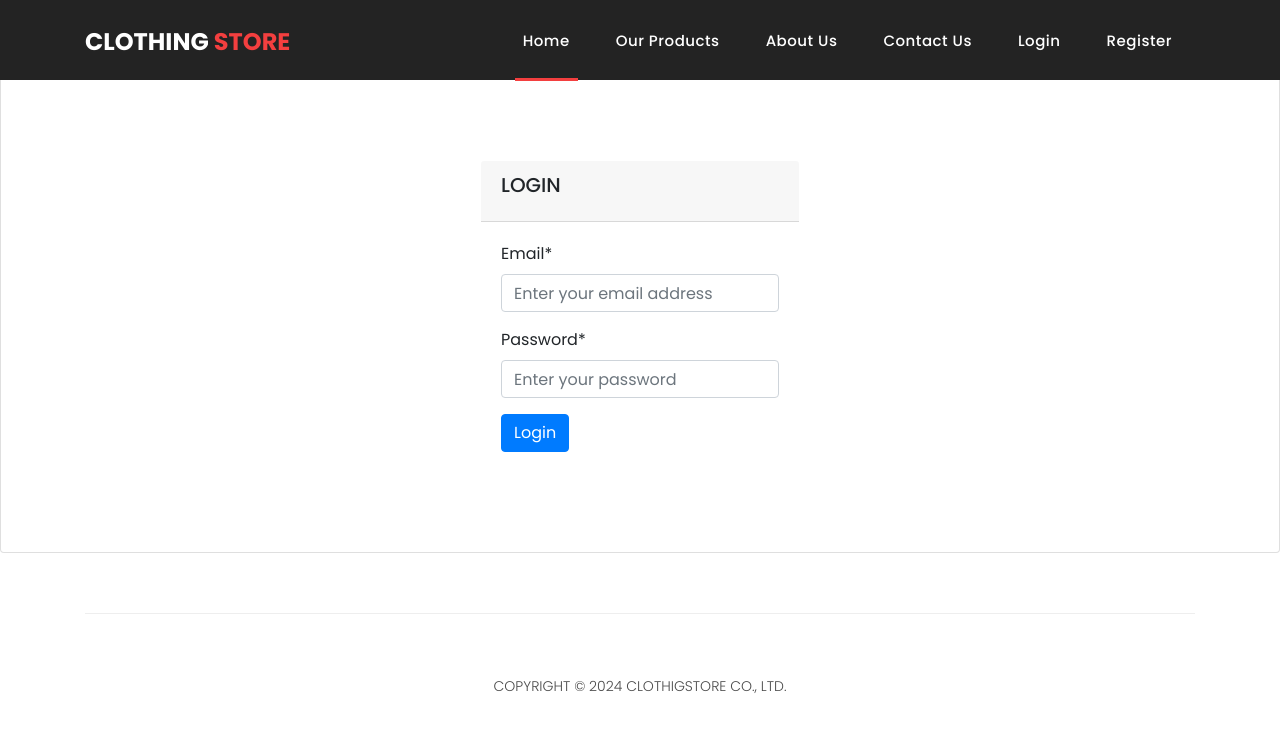
After one commit to SteppaCodes/clothing-store, a Django app: page /accounts/login/ in a window 1280 px wide. The commit adds this page. Shown: the top 732 px of the page. Run offline with Django 3.2, Linux system fonts and the light colour scheme; some libraries are stand-ins or nearby versions.

Commit message:
Setup: Login, register template and view

```diff
--- /dev/null
+++ b/apps/accounts/forms.py
@@ -0,0 +1,52 @@
+from django import forms
+from django.utils.translation import gettext_lazy as _
+from django.contrib.auth.forms import UserCreationForm
+
+from .models import User
+
+class RegisterForm(UserCreationForm):
+    first_name = forms.CharField(
+        max_length=50,
+        widget=forms.TextInput(attrs={"placeholder": "Enter your first name"}),
+    )
+    last_name= forms.CharField(
+        max_length=50,
+        widget=forms.TextInput(attrs={"placeholder": "Enter Your Last Name"})
+    )
+    email = forms.EmailField(
+       widget=forms.EmailInput(attrs={"placeholder": "Enter your email"})
+    )
+
+    password1 = forms.CharField(
+        label= "Password",
+        widget=forms.PasswordInput(attrs={"placeholder": "Enter Your Password"})
+    )
+    password2 = forms.CharField(
+        label= "Confirm Password",
+        widget=forms.PasswordInput(attrs={"placeholder": "Confirm Your Password"})
+    )
+
+    terms_agreement = forms.BooleanField(
+        label="I agree to the terms and conditions",
+    )
+
+    class Meta:
+        model= User
+        fields = [
+            "first_name",
+            "last_name",
+            "email",
+            "password1",
+            "password2",
+            "terms_agreement"
+        ]
+
+
+
+class LoginForm(forms.Form):
+    email = forms.EmailField(
+        widget=forms.EmailInput(attrs={"placeholder": "Enter your email address"}),
+    )
+    password = forms.CharField(
+        widget=forms.PasswordInput(attrs={"placeholder": "Enter your password"}),
+    )
--- /dev/null
+++ b/apps/accounts/templates/accounts/login.html
@@ -0,0 +1,18 @@
+{% extends 'common/index.html' %}
+{% load static %}
+{% load crispy_forms_tags %}
+{% block content %}
+
+<div class="card custom-card" style="padding: 10em 30em 5em 30em;">
+    <div class="card-header">
+        <h5 class="card-title">LOGIN</h5>
+    </div>
+    <div class="card-body">
+        <form>
+            {{ form|crispy }}
+            <button type="submit" class="btn btn-primary">Login</button>
+        </form>
+    </div>
+</div>
+
+{% endblock %}
--- /dev/null
+++ b/apps/accounts/urls.py
@@ -0,0 +1,8 @@
+from django.urls import path
+from . views import RegisterView, LoginView
+
+
+urlpatterns =[
+    path("register/", RegisterView.as_view() , name='register'),
+    path('login/', LoginView.as_view(), name='login')
+]
--- a/apps/accounts/views.py
+++ b/apps/accounts/views.py
@@ -1,3 +1,17 @@
 from django.shortcuts import render
+from django.views import View
+from .forms import RegisterForm, LoginForm
 
-# Create your views here.
+
+class RegisterView(View):
+    def get(self, request):
+        form = RegisterForm()
+        context = {"form":form}
+
+        return render(request, 'accounts/register.html', context)
+
+class LoginView(View):
+    def get(self, request):
+        form = LoginForm
+        context = {"form":form}
+        return render(request, 'accounts/login.html', context)
--- a/apps/common/templates/common/index.html
+++ b/apps/common/templates/common/index.html
@@ -57,10 +57,10 @@
                 <a class="nav-link" href="contact.html">Contact Us</a>
               </li>
               <li class="nav-item">
-                <a class="nav-link" href="contact.html">Login</a>
+                <a class="nav-link" href="{% url 'login' %}">Login</a>
               </li>
               <li class="nav-item">
-                <a class="nav-link" href="contact.html">Register</a>
+                <a class="nav-link" href="{% url 'register' %}">Register</a>
               </li>
             </ul>
           </div>
--- a/clothingstore/settings/base.py
+++ b/clothingstore/settings/base.py
@@ -44,12 +44,17 @@ THIRD_PARTY_APPS = [
     "debug_toolbar",
     "sweetify",
     "whitenoise",
+    "crispy_forms",
+    "crispy_bootstrap5"
 ]
 
 INSTALLED_APPS = LOCAL_APPS + DJANGO_APPS + THIRD_PARTY_APPS
 
 AUTH_USER_MODEL = 'accounts.User'
 SITE_ID = 1
+
+CRISPY_ALLOWED_TEMPLATE_PACKS = "bootstrap5"
+CRISPY_TEMPLATE_PACK = "bootstrap5"
 
 MIDDLEWARE = [
     'debug_toolbar.middleware.DebugToolbarMiddleware',
--- a/clothingstore/urls.py
+++ b/clothingstore/urls.py
@@ -8,7 +8,8 @@ from django.conf.urls.static import static
 urlpatterns = [
     path('admin/', admin.site.urls),
     path('__debug__/', include('debug_toolbar.urls')),
-    path('clothing-store/', include('apps.shop.urls'))
+    path('', include('apps.shop.urls')),
+    path('accounts/', include('apps.accounts.urls'))
 ]
 
 
```
Also changed, not shown: apps/accounts/templates/accounts/register.html (added, +18 -0 lines).
